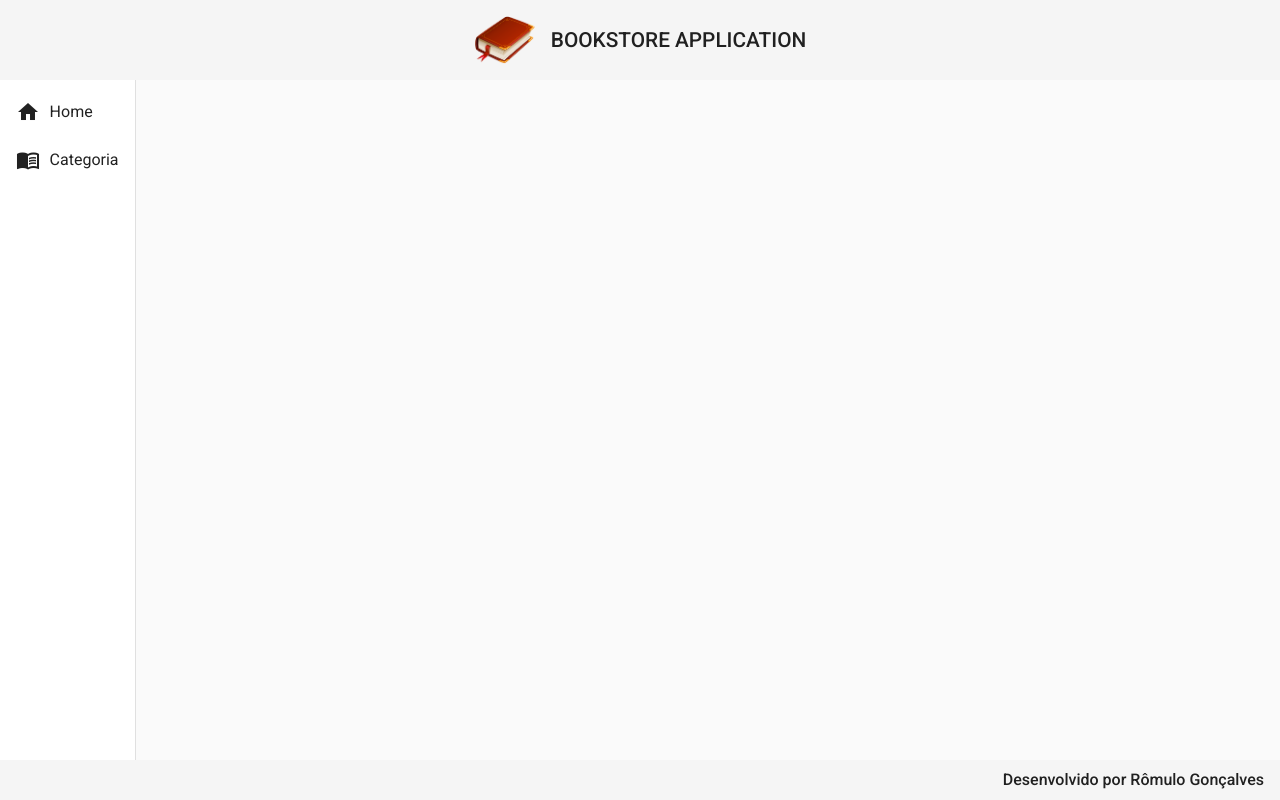
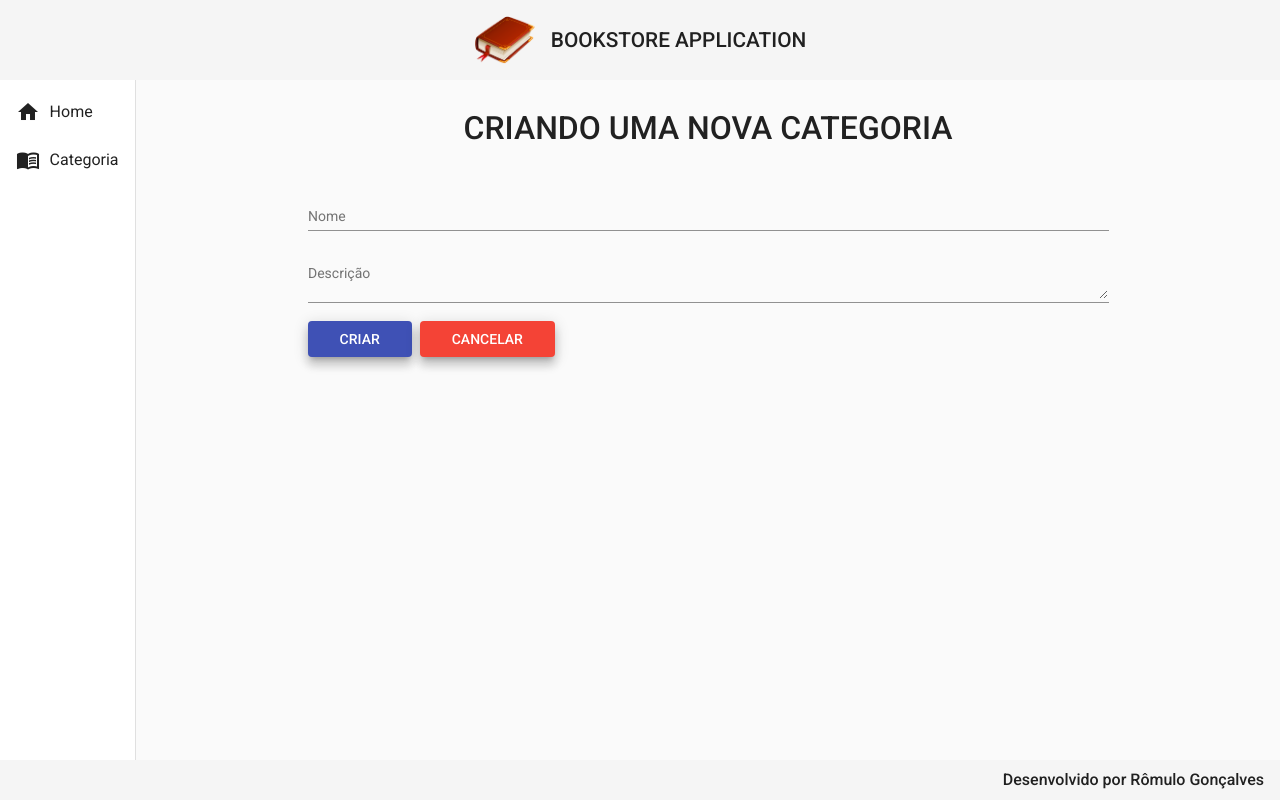
Before and after one commit to romulogoncalves94/bookstore-front, an Angular app: page /categorias/create in a window 1280 px wide. Before the commit this address led to /. Built offline with nearby package versions, Linux system fonts and the light colour scheme.

Commit message:
feat: component categoria-create

```diff
--- /dev/null
+++ b/src/app/components/views/categoria/categoria-create/categoria-create.component.css
@@ -0,0 +1,26 @@
+form {
+    text-align: center;
+    width: 70%;
+    margin: 2rem auto 0 auto;
+}
+
+h1 {
+    font-size: 2rem;
+    font-weight: 500;
+    margin-bottom: 3rem;
+}
+
+.form {
+    width: 100%;
+}
+
+.buttons {
+    width: 100%;
+    text-align: start;
+}
+
+button {
+    margin-right: .5rem;
+    padding-right: 2rem;
+    padding-left: 2rem;
+}
--- /dev/null
+++ b/src/app/components/views/categoria/categoria-create/categoria-create.component.html
@@ -0,0 +1,18 @@
+<form action="">
+    <h1>CRIANDO UMA NOVA CATEGORIA</h1>
+
+    <mat-form-field class="form">
+        <mat-label>Nome</mat-label>
+        <input matInput [(ngModel)]="categoria.nome" type="text" name="nome" placeholder="Ex. Computação">
+    </mat-form-field>
+    <mat-form-field class="form">
+        <mat-label>Descrição</mat-label>
+        <textarea matInput [(ngModel)]="categoria.descricao" type="text" name="descricao" placeholder="Ex. Livros de Computação"></textarea>
+    </mat-form-field>
+
+    <div class="buttons">
+        <button (click)="create()" class="mat-elevation-z8" mat-flat-button color="primary">CRIAR</button>
+        <button class="mat-elevation-z8" mat-flat-button color="warn">CANCELAR</button>
+    </div>
+
+</form>
--- /dev/null
+++ b/src/app/components/views/categoria/categoria-create/categoria-create.component.ts
@@ -0,0 +1,34 @@
+import { Component, OnInit } from '@angular/core';
+import { Router } from '@angular/router';
+import { Categoria } from '../categoria.model';
+import { CategoriaService } from '../categoria.service';
+
+@Component({
+  selector: 'app-categoria-create',
+  templateUrl: './categoria-create.component.html',
+  styleUrls: ['./categoria-create.component.css']
+})
+export class CategoriaCreateComponent implements OnInit {
+
+  categoria: Categoria = {
+    nome: '',
+    descricao: ''
+  }
+
+  constructor(private service: CategoriaService, private router: Router) { }
+
+  ngOnInit(): void {
+  }
+
+  create(): void {
+    this.service.create(this.categoria).subscribe((resposta) => {
+      this.router.navigate(['categorias'])
+      this.service.mensagem("Categoria criada com sucesso!")
+    }, err => {
+      for(let i = 0; i < err.error.errors.length; i++){
+        this.service.mensagem(err.error.errors[i].message)
+      }
+    })
+  }
+
+}
--- a/src/app/components/views/categoria/categoria-read/categoria-read.component.html
+++ b/src/app/components/views/categoria/categoria-read/categoria-read.component.html
@@ -2,7 +2,9 @@
     <div class="title">
         <h1>CATEGORIAS</h1>
     </div>
-    <button class="mat-elevation-z8" mat-flat-button color="primary">+ CATEGORIA</button>
+
+    <button class="mat-elevation-z8" (click)="navegarParaCategoriaCreate()" mat-flat-button color="primary">+ CATEGORIA</button>
+
     <div class="mat-elevation-z8 content-table">
         <table class="table" mat-table [dataSource]="categorias">
             <ng-container matColumnDef="id">
--- a/src/app/components/views/categoria/categoria-read/categoria-read.component.ts
+++ b/src/app/components/views/categoria/categoria-read/categoria-read.component.ts
@@ -1,4 +1,5 @@
 import { Component, OnInit } from '@angular/core';
+import { Router } from '@angular/router';
 import { Categoria } from '../categoria.model';
 import { CategoriaService } from '../categoria.service';
 
@@ -13,7 +14,7 @@
 
   displayedColumns: string[] = ['id', 'nome', 'descricao', 'livros', 'acoes'];
 
-  constructor(private service: CategoriaService) { }
+  constructor(private service: CategoriaService, private router: Router) { }
 
   ngOnInit(): void {
     this.findAll();
@@ -25,4 +26,8 @@
     })
   }
 
+  navegarParaCategoriaCreate() {
+    this.router.navigate(["categorias/create"])
+  }
+
 }
--- a/src/app/components/views/categoria/categoria.service.ts
+++ b/src/app/components/views/categoria/categoria.service.ts
@@ -1,5 +1,6 @@
 import { HttpClient } from '@angular/common/http';
 import { Injectable } from '@angular/core';
+import { MatSnackBar } from '@angular/material/snack-bar';
 import { Observable } from 'rxjs';
 import { environment } from 'src/environments/environment';
 import { Categoria } from './categoria.model';
@@ -11,10 +12,23 @@
 
   baseUrl: String = environment.baseUrl;
 
-  constructor(private http: HttpClient) {}
+  constructor(private http: HttpClient, private _snack: MatSnackBar) {}
 
   findAll():Observable<Categoria[]> {
     const url = `${this.baseUrl}/categorias`
     return this.http.get<Categoria[]>(url)
   }
+
+  create(categoria: Categoria):Observable<Categoria>{
+    const url = `${this.baseUrl}/categorias`
+    return this.http.post<Categoria>(url, categoria)
+  }
+
+  mensagem(str: String): void {
+    this._snack.open(`${str}`, 'OK', {
+      horizontalPosition: 'end',
+      verticalPosition: 'top',
+      duration: 3000
+    })
+  }
 }
```
Also changed, not shown: src/app/app-routing.module.ts (+6 -1 lines), src/app/app.module.ts (+12 -2 lines).
